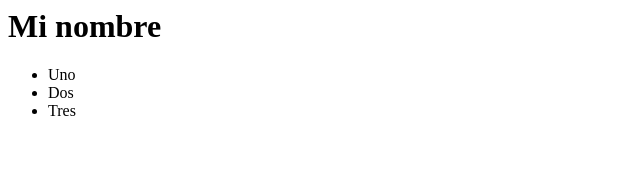
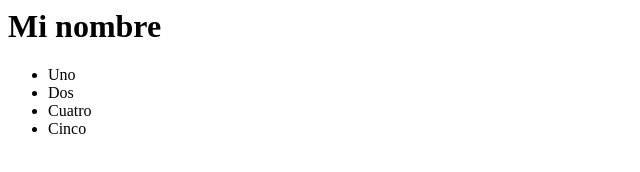
Before and after one commit to janataboada/Ejemplo, a plain HTML site: page index.html in a window 1280 px wide. Shown: the full height of the page, 0-640 px from the left. Drawn offline with Linux system fonts and the light colour scheme.

Commit message:
Cambiado el tercer elemento y añadido uno nuevo.

```diff
--- a/index.html
+++ b/index.html
@@ -7,7 +7,8 @@
         <ul>
             <li>Uno</li>
             <li>Dos</li>
-            <li>Tres</li>
+            <li>Cuatro</li>
+            <li>Cinco</li>
         </ul>
     </body>
 </html>
```
